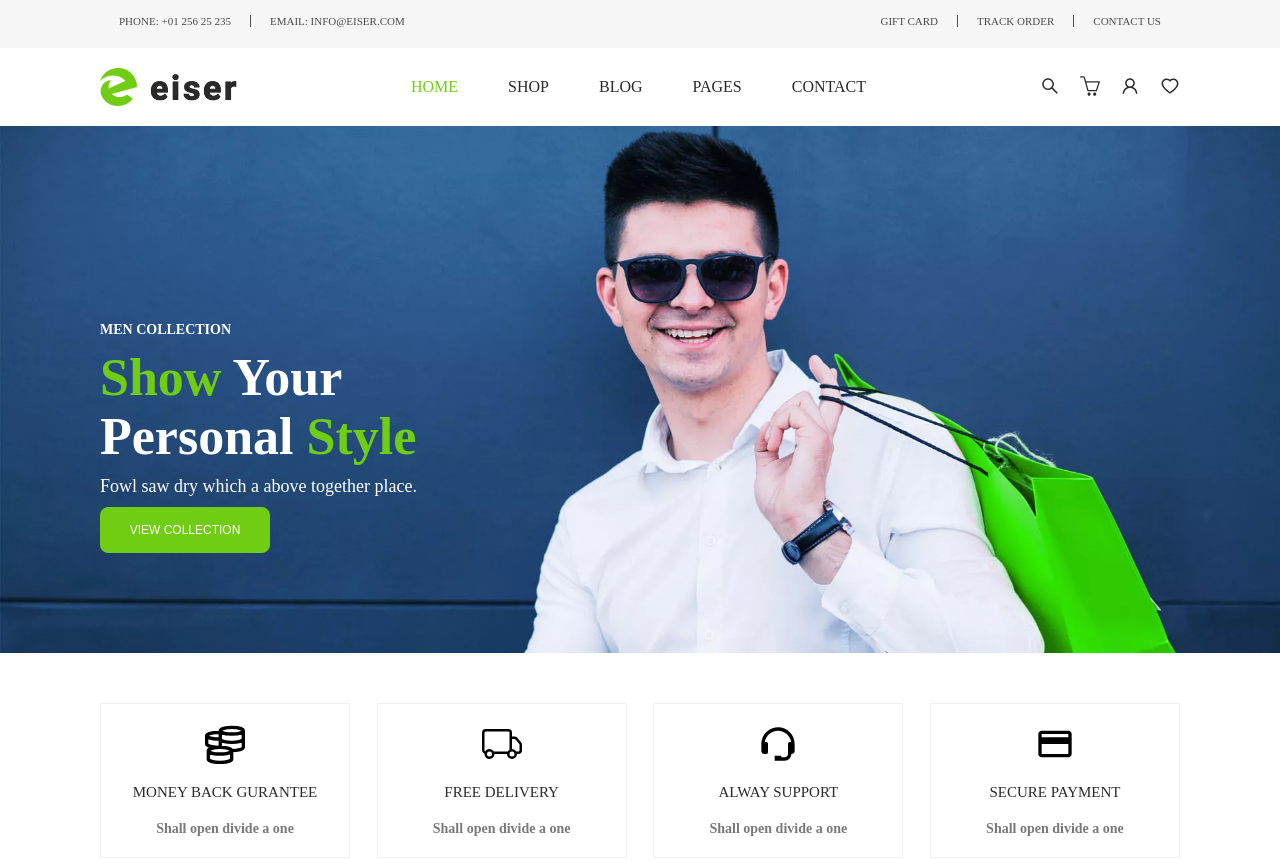
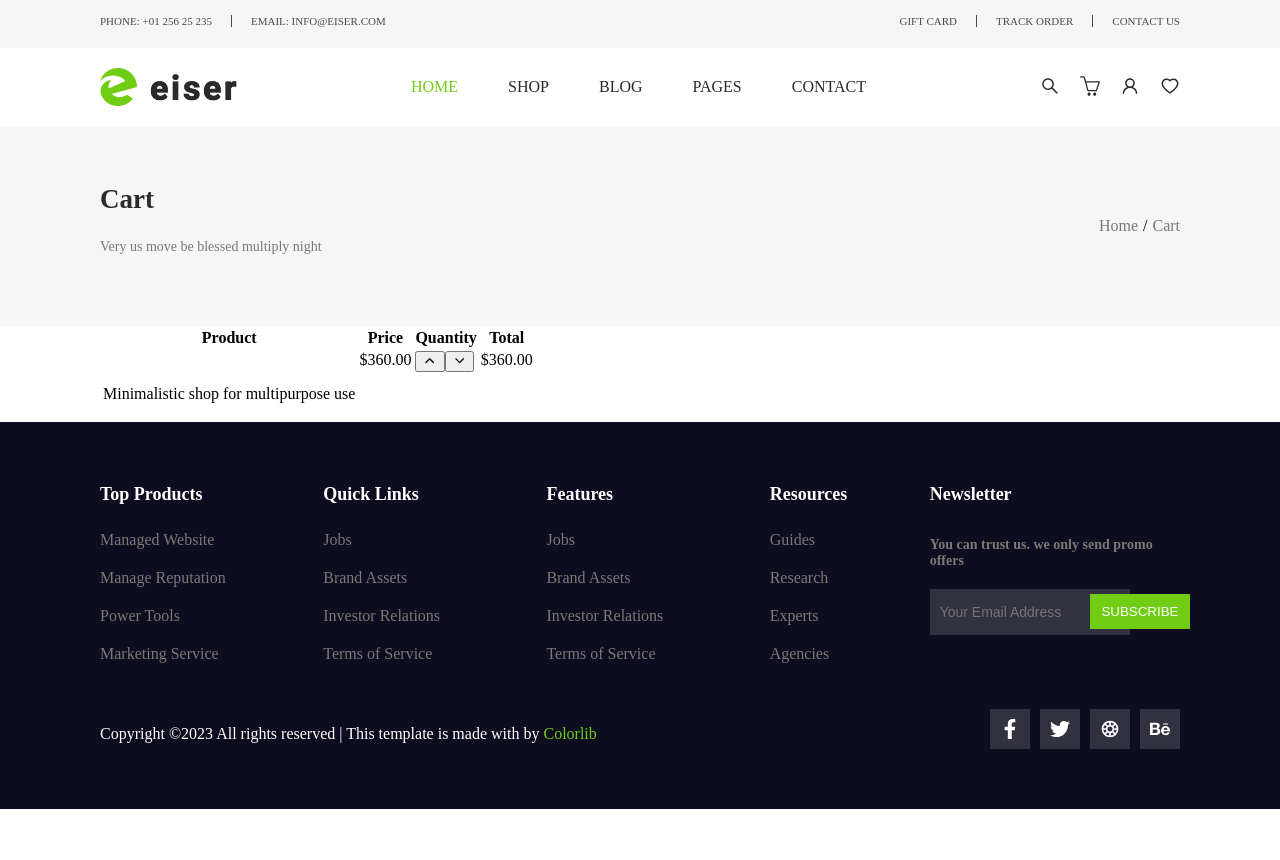
Before and after one commit to mehebbetbabayeva/Final-project-, a React (Create React App) app: page /gift-card in a window 1280 px wide. Shown: the top 860 px of the page. After the commit the page ends 809 px from the top, so only its background shows below. Built offline with nearby package versions, Linux system fonts and the light colour scheme.

Commit message:
finish counter

```diff
--- a/src/App.tsx
+++ b/src/App.tsx
@@ -1,18 +1,22 @@
+import HeaderTop from "./components/HeaderTop";
+import Header from "./components/Header";
 import HomePage from "./pages/HomePage";
+import GiftCard from "./pages/GiftCard";
+import Footer from "./components/Footer";
 import { Routes,Route } from "react-router-dom";
-import GiftCard from "./pages/GiftCard";
-import TrackOrder from "./pages/TrackOrder";
-import ContactUs from "./pages/ContactUs";
+
+
 
 function App() {
   return (
     <div className="App">
-        <HomePage/>
+       <HeaderTop/>
+       <Header/>
         <Routes>
+        <Route path="/" element={<HomePage />} />
         <Route path="/gift-card" element={<GiftCard />} />
-        <Route path="/track-order" element={<TrackOrder />} />
-        <Route path="/contact-us" element={<ContactUs />} />
-      </Routes>
+       </Routes>
+       <Footer/>
     </div>
   );
 }
--- a/src/components/PageTitle.tsx
+++ b/src/components/PageTitle.tsx
@@ -1,22 +1,25 @@
 import {Link} from "react-router-dom";
 interface TitleNameProps{
     text:string;
-    before:string;
-    after:string;
+
 }
 
 const PageTitle = (props:TitleNameProps) => {
   return (
-    <div className='page-title'>
+   <div className="page--title">
+     <div className="container">
+      <div className='page-title'>
         <div className="title-name">
                 <h1>{props.text}</h1>
                 <p>Very us move be blessed multiply night</p>
         </div>
         <div className="title-link">
-            <Link to="">{props.before}</Link>/
-            <Link to="">{props.after}</Link>
+            <Link to="/">Home</Link>/
+            <span>{props.text}</span>
         </div>
     </div>
+    </div>
+   </div>
   )
 }
 
--- /dev/null
+++ b/src/components/ProductPrice.tsx
@@ -0,0 +1,41 @@
+import {IoIosArrowUp,IoIosArrowDown} from "react-icons/io";
+
+const ProductPrice = () => {
+  return (
+    <div className="product-price">
+        <div className="container">
+            <div className="product-price-content">
+                <table>
+                <tr>
+                <th>Product</th>
+                <th>Price</th>
+                <th>Quantity</th>
+                <th>Total</th>
+                </tr>
+
+                <tr>
+    <td>
+          <img src="" alt="" />
+          <p>Minimalistic shop for multipurpose use</p>
+    </td>
+    <td>$360.00</td>
+    <td>
+        <div className="counter">
+            <span></span>
+            <div className="btn-group">
+                <button className="increment"><IoIosArrowUp/></button>
+                <button className="decrement"><IoIosArrowDown/></button>
+            </div>
+        </div>
+    </td>
+    <td>$360.00</td>
+  </tr>
+
+                </table>
+            </div>
+        </div>
+    </div>
+  )
+}
+
+export default ProductPrice
--- a/src/pages/GiftCard.tsx
+++ b/src/pages/GiftCard.tsx
@@ -1,8 +1,13 @@
-import React from 'react'
+import PageTitle from "../components/PageTitle";
+import ProductPrice from "../components/ProductPrice";
+
 
 const GiftCard = () => {
   return (
-    <div>GiftCard</div>
+    <>
+      <PageTitle text="Cart" />
+      <ProductPrice/>
+    </>
   )
 }
 
--- a/src/pages/HomePage.tsx
+++ b/src/pages/HomePage.tsx
@@ -1,21 +1,16 @@
-import HeaderTop from "../components/HeaderTop";
-import Header from "../components/Header";
 import Banner from "../components/Banner";
 import Features from "../components/Features";
 import Sale from "../components/Sale";
-import Footer from "../components/Footer";
 import Blog from "../components/Blog";
 
 const HomePage = () => {
   return (
     <>
-    <HeaderTop/>
-    <Header/>
     <Banner/>
     <Features/>
     <Sale/>
     <Blog/>
-    <Footer/>
+
     </>
   )
 }
--- a/src/style/components/headertop.scss
+++ b/src/style/components/headertop.scss
@@ -2,25 +2,37 @@
     width: 100%;
     padding: 15px 0;
     background: #f6f6f6;
+
     .header-content{
         width: 100%;
         display: flex;
         align-items: center;
         justify-content: space-between;
         a{
-            padding: 0 19px;
+
             color: #4a4a4a;
             font-size: 11px;
         }
         .header-content-item1>a{
             &:first-child{
+                padding-right: 19px;
                 border-right: 1px solid #4a4a4a;
+            }
+            &:nth-child(2){
+                padding: 0 19px;
             }
         }
         .header-content-item2>a{
+            &:first-child{
+                padding-right: 19px;
+            }
             &:nth-child(2){
+                padding: 0 19px;
                 border-right: 1px solid #4a4a4a;
                 border-left: 1px solid #4a4a4a;
+            }
+            &:last-child{
+                padding-left: 19px;
             }
             &:hover{
                 transition: .3s ease ;
--- a/src/style/components/pagetitle.scss
+++ b/src/style/components/pagetitle.scss
@@ -1,14 +1,20 @@
+.page--title{
+    width: 100%;
+    background: #f6f6f6;
+    min-height: 200px;
     .page-title{
         width: 100%;
         display: flex;
         justify-content: space-between;
+        align-items: center;
         min-height: 200px;
-    background: #f6f6f6;
-    .ttile-name{
+        .title-name{
             display: flex;
             flex-direction: column;
             gap: 10px;
             h1{
+                margin: 0;
+                padding: 0;
                 font-size: 27px;
                 color: #2a2a2a;
             }
@@ -18,9 +24,16 @@
             }
         }
         .title-link{
-        a{
-            font-size: 14px;
+            display: flex;
+            gap: 5px;
+            a,span{
+                font-size: 16px;
                 color: #797979;
+                &:hover {
+                    transition: 300ms linear;
+                    color: #71cd14;
                 }
             }
         }
+    }
+}
--- a/src/style/main.scss
+++ b/src/style/main.scss
@@ -11,3 +11,4 @@
 @import "./components/title.scss";
 @import "./components/blog.scss";
 @import "./components/pagetitle.scss";
+@import "./components/productprice.scss";
```
Also changed, not shown: src/style/components/productprice.scss (added), 1 other file (tests, documents, lock files or other folders). Lines whose indentation alone changed are shown as unchanged.
